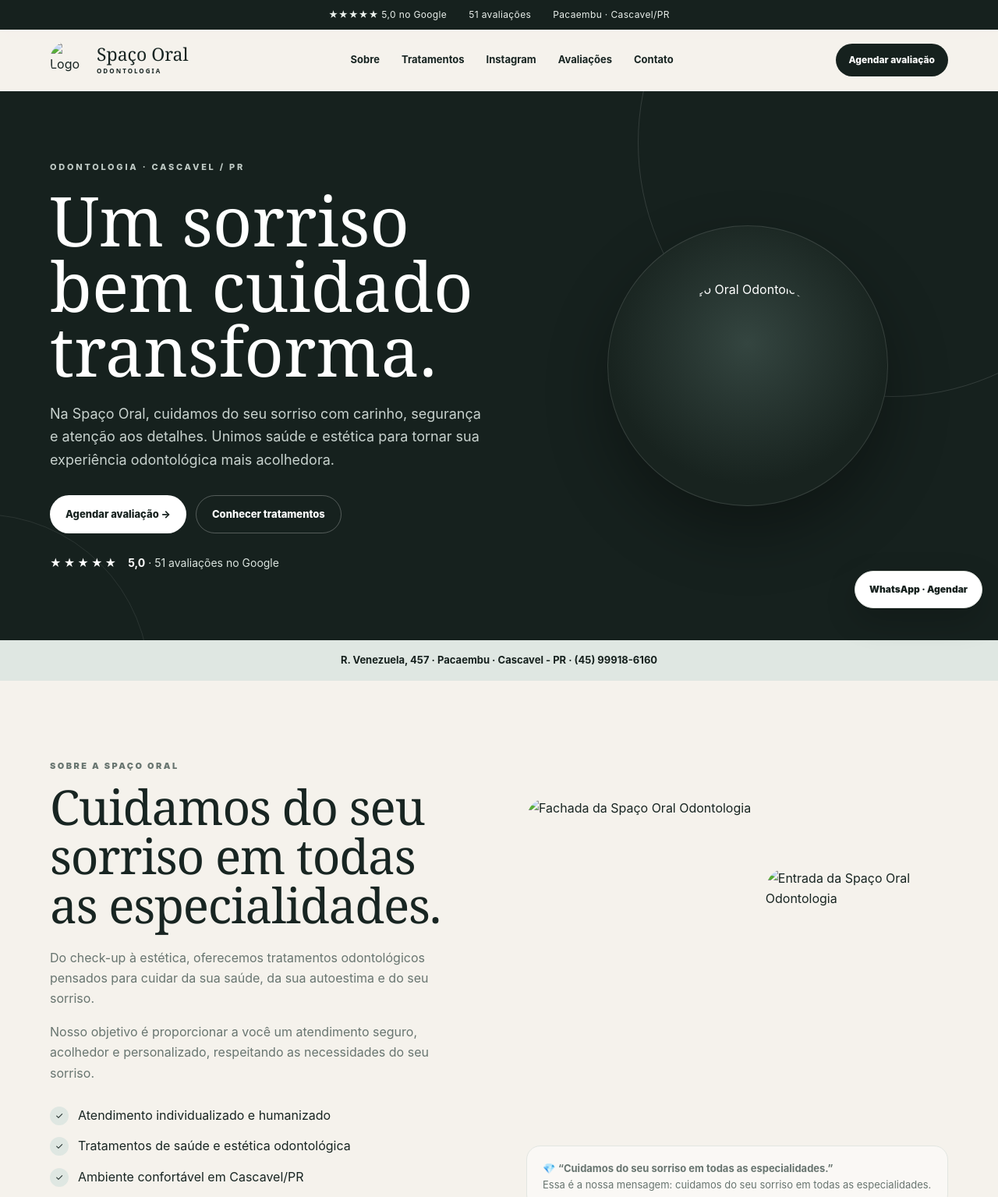
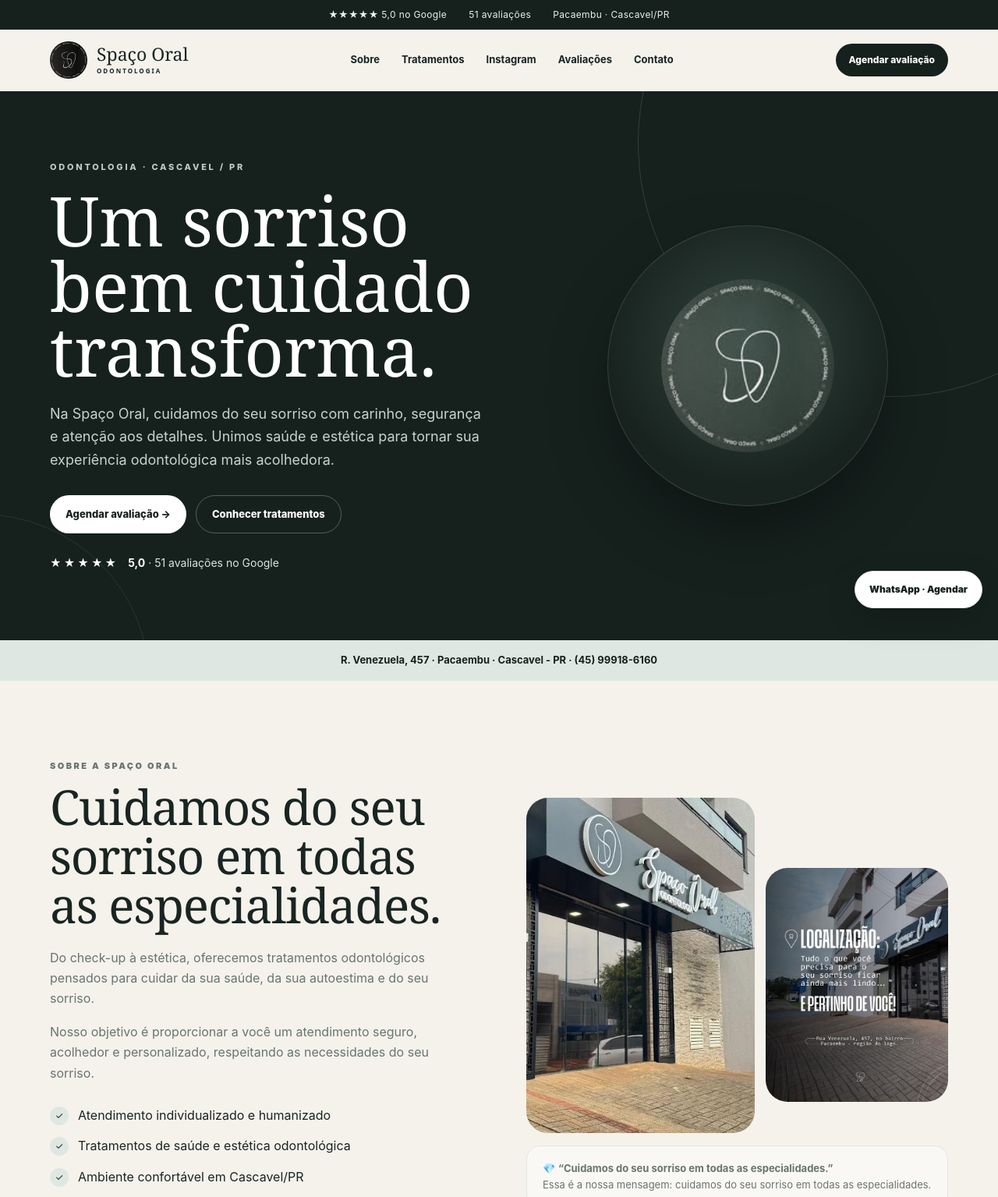
Before and after one commit to andre-lps07/testet, a plain HTML site: page index.html in a window 1280 px wide. Shown: the top 1535 px of the page at 78% size. Drawn offline with Linux system fonts and the light colour scheme.

Commit message:
Update logo image paths in index.html

```diff
--- a/index.html
+++ b/index.html
@@ -16,7 +16,7 @@
 <body>
 <div class="topbar"><span>★★★★★ 5,0 no Google</span><span>51 avaliações</span><span>Pacaembu · Cascavel/PR</span></div>
 <header class="nav"><div class="container nav-inner">
-<a class="brand" href="#inicio"><img src="assets/logo-spaco-oral.png" alt="Logo Spaço Oral"><span class="brand-name">Spaço Oral<small>Odontologia</small></span></a>
+<a class="brand" href="#inicio"><img src="logo-spaco-oral.png" alt="Logo Spaço Oral"><span class="brand-name">Spaço Oral<small>Odontologia</small></span></a>
 <nav class="links"><a href="#sobre">Sobre</a><a href="#tratamentos">Tratamentos</a><a href="#instagram">Instagram</a><a href="#avaliacoes">Avaliações</a><a href="#contato">Contato</a></nav>
 <a class="nav-cta" href="https://wa.me/5545999186160?text=Ol%C3%A1!%20Gostaria%20de%20agendar%20uma%20avalia%C3%A7%C3%A3o%20na%20Spa%C3%A7o%20Oral." target="_blank">Agendar avaliação</a><span class="mobile-menu">☰</span>
 </div></header>
@@ -25,10 +25,10 @@
 <div class="eyebrow">Odontologia · Cascavel / PR</div><h1>Um sorriso bem cuidado transforma.</h1><p>Na Spaço Oral, cuidamos do seu sorriso com carinho, segurança e atenção aos detalhes. Unimos saúde e estética para tornar sua experiência odontológica mais acolhedora.</p>
 <div class="actions"><a class="btn btn-light" href="https://wa.me/5545999186160?text=Ol%C3%A1!%20Gostaria%20de%20agendar%20uma%20avalia%C3%A7%C3%A3o%20na%20Spa%C3%A7o%20Oral." target="_blank">Agendar avaliação →</a><a class="btn btn-outline" href="#tratamentos">Conhecer tratamentos</a></div>
 <div class="rating"><span class="stars">★★★★★</span><span><strong>5,0</strong> · 51 avaliações no Google</span></div>
-</div><div class="hero-card"><div class="logo-panel"><img src="assets/logo-spaco-oral.png" alt="Spaço Oral Odontologia"></div></div></div></section>
+</div><div class="hero-card"><div class="logo-panel"><img src="logo-spaco-oral.png" alt="Spaço Oral Odontologia"></div></div></div></section>
 <div class="strip">R. Venezuela, 457 · Pacaembu · Cascavel - PR · (45) 99918-6160</div>
 
-<section class="section" id="sobre"><div class="container about"><div class="about-copy"><div class="kicker">Sobre a Spaço Oral</div><h2>Cuidamos do seu sorriso em todas as especialidades.</h2><p>Do check-up à estética, oferecemos tratamentos odontológicos pensados para cuidar da sua saúde, da sua autoestima e do seu sorriso.</p><p>Nosso objetivo é proporcionar a você um atendimento seguro, acolhedor e personalizado, respeitando as necessidades do seu sorriso.</p><ul class="checklist"><li><span class="check">✓</span><span>Atendimento individualizado e humanizado</span></li><li><span class="check">✓</span><span>Tratamentos de saúde e estética odontológica</span></li><li><span class="check">✓</span><span>Ambiente confortável em Cascavel/PR</span></li></ul><div class="actions"><a class="btn" style="background:var(--dark);color:#fff" href="https://www.instagram.com/spacooralodontologia/" target="_blank">Ver Instagram @spacooralodontologia</a></div></div><div><div class="gallery"><img src="assets/fachada-1.jpg" alt="Fachada da Spaço Oral Odontologia"><img src="assets/fachada-2.jpg" alt="Entrada da Spaço Oral Odontologia"></div><div class="mini-note">💎 <strong>“Cuidamos do seu sorriso em todas as especialidades.”</strong><br>Essa é a nossa mensagem: cuidamos do seu sorriso em todas as especialidades.</div></div></div></section>
+<section class="section" id="sobre"><div class="container about"><div class="about-copy"><div class="kicker">Sobre a Spaço Oral</div><h2>Cuidamos do seu sorriso em todas as especialidades.</h2><p>Do check-up à estética, oferecemos tratamentos odontológicos pensados para cuidar da sua saúde, da sua autoestima e do seu sorriso.</p><p>Nosso objetivo é proporcionar a você um atendimento seguro, acolhedor e personalizado, respeitando as necessidades do seu sorriso.</p><ul class="checklist"><li><span class="check">✓</span><span>Atendimento individualizado e humanizado</span></li><li><span class="check">✓</span><span>Tratamentos de saúde e estética odontológica</span></li><li><span class="check">✓</span><span>Ambiente confortável em Cascavel/PR</span></li></ul><div class="actions"><a class="btn" style="background:var(--dark);color:#fff" href="https://www.instagram.com/spacooralodontologia/" target="_blank">Ver Instagram @spacooralodontologia</a></div></div><div><div class="gallery"><img src="fachada-1.jpg" alt="Fachada da Spaço Oral Odontologia"><img src="fachada-2.jpg" alt="Entrada da Spaço Oral Odontologia"></div><div class="mini-note">💎 <strong>“Cuidamos do seu sorriso em todas as especialidades.”</strong><br>Essa é a nossa mensagem: cuidamos do seu sorriso em todas as especialidades.</div></div></div></section>
 
 <section class="section services" id="tratamentos"><div class="container"><div class="service-head"><div><div class="kicker">Tratamentos</div><h2>Seu sorriso, seus objetivos.</h2></div><p class="lead">Conheça alguns dos tratamentos que oferecemos. A indicação de cada procedimento é feita de forma individual, após uma avaliação profissional.</p></div><div class="service-grid">
 <article class="service"><div class="service-icon">✦</div><h3>Clareamento dental</h3><p>Ajudamos você a conquistar um sorriso mais claro e iluminado, sempre com planejamento e acompanhamento profissional.</p><a href="https://wa.me/5545999186160?text=Ol%C3%A1!%20Tenho%20interesse%20em%20clareamento%20dental." target="_blank">Tenho interesse →</a></article>
```
